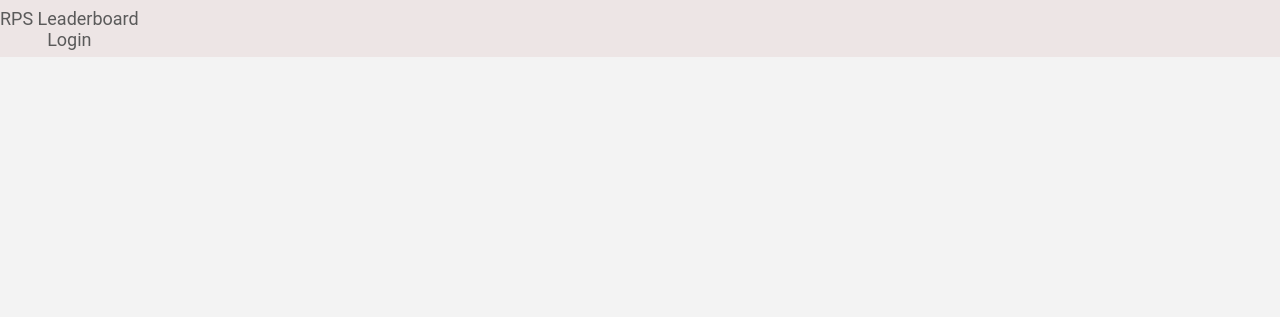
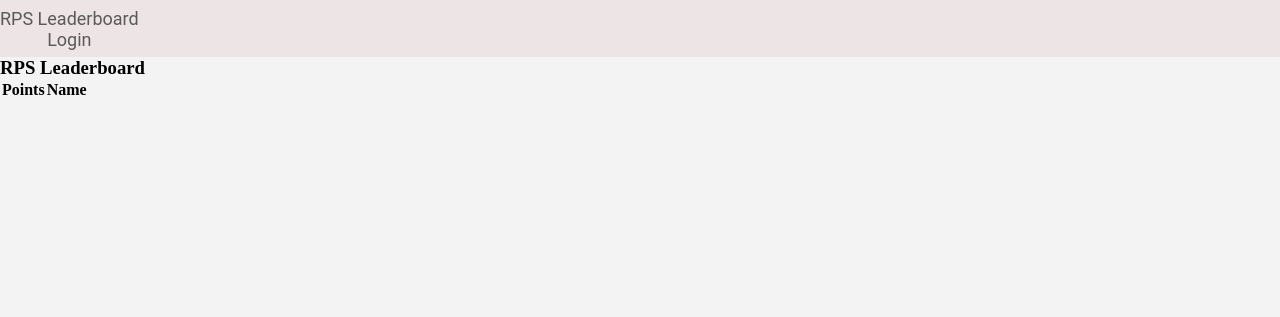
Before and after one commit to Jossie94/discordbot, a PHP site: page /Website/index.php in a window 1280 px wide. Shown: the top 317 px of the page. Run offline with PHP 8.4, Linux system fonts and the light colour scheme; lists and menus that the app fills with data are empty; style sheets or scripts are compiled from the project's sources.

Commit message:
home index web-view table (no sql)

```diff
--- a/Website/index.php
+++ b/Website/index.php
@@ -21,6 +21,13 @@ $isLoggedIn = false;
     </ul>
 </nav>
 <section>
+    <h3>RPS Leaderboard</h3>
+    <table>
+        <tr>
+            <th>Points</th>
+            <th>Name</th>
+        </tr>
+    </table>
     <!--  DO WORK HERE  -->
 </section>
 </body>
```
